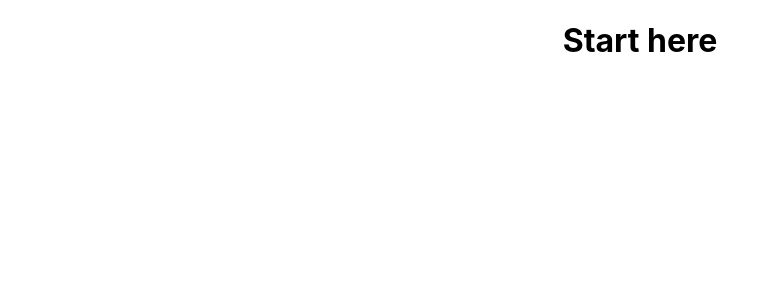
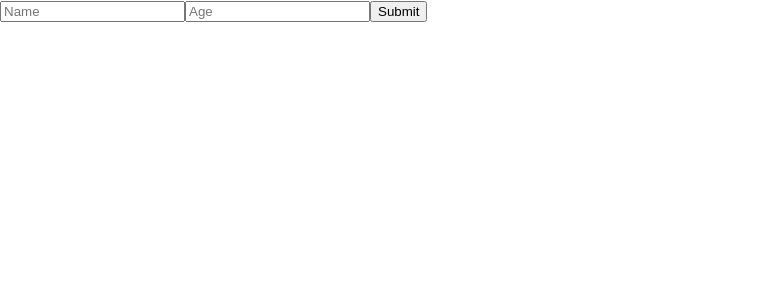
Before and after one commit to Dragusin-Cristian/senior-react, a React (Create React App) app in the folder react-design-patterns/: page / in a window 1280 px wide. Shown: the top 300 px of the page, without its empty margins (0-780 px from the left). Built offline with nearby package versions, Linux system fonts and the light colour scheme.

Commit message:
uncontrolled form

```diff
--- a/react-design-patterns/src/App.js
+++ b/react-design-patterns/src/App.js
@@ -1,9 +1,10 @@
 import "./App.css";
+import UncontrolledForm from "./components/uncontrolled-form";
 
 function App() {
   return (
-    <div className="App">
-      <h1>Start here</h1>
+    <div>
+      <UncontrolledForm />
     </div>
   );
 }
--- /dev/null
+++ b/react-design-patterns/src/components/uncontrolled-form.jsx
@@ -0,0 +1,25 @@
+import React, { createRef } from 'react'
+
+
+const UncontrolledForm = () => {
+
+
+    const nameInputRef = createRef()
+    const ageInputRef = createRef()
+
+    const submitHandler = (e) => {
+        console.log(nameInputRef.current.value);
+        console.log(ageInputRef.current.value);
+        e.preventDefault()
+    }
+
+  return (
+    <form onSubmit={submitHandler}>
+      <input name="name" type="text" placeholder='Name' ref={nameInputRef} />
+      <input name="age" type="number" placeholder='Age' ref={ageInputRef} />
+      <input type="submit" value="Submit"  />
+    </form>
+  )
+}
+
+export default UncontrolledForm
```
